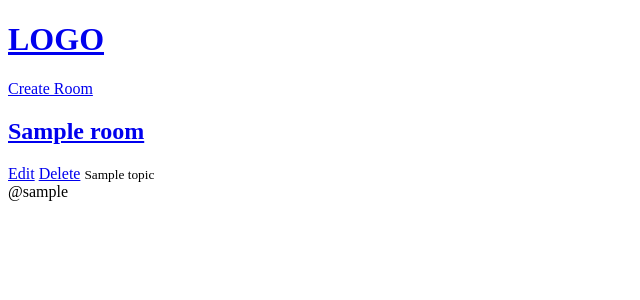
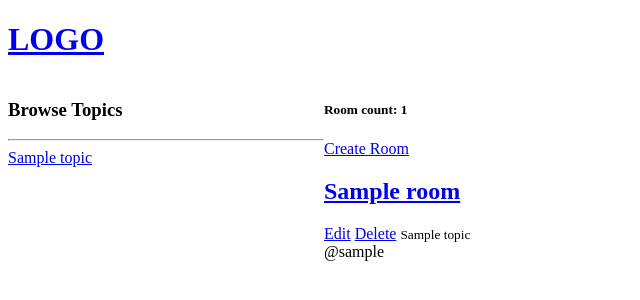
Before and after one commit to VirajAdiga/studymate, a Django app: page / in a window 1280 px wide. Shown: the top 300 px of the page, without its empty margins (0-640 px from the left). Run offline with Django 4.2, Linux system fonts and the light colour scheme; tables that the repository leaves empty hold one stand-in row (values such as "Sample post").

Commit message:
Added search functionality

```diff
--- a/studymate/base/templates/base/home.html
+++ b/studymate/base/templates/base/home.html
@@ -2,7 +2,26 @@
 
 {% block content %}
 
+<style>
+    .home-container{
+        display: grid;
+        grid-template-columns: 1fr 3fr;
+    }
+</style>
+
+<div class="home-container">
     <div>
+        <h3>Browse Topics</h3>
+        <hr>
+        {% for topic in topics %}
+            <div>
+                <a href="{% url 'home' %}?q={{ topic.name }}">{{ topic.name }}</a>
+            </div>
+        {% endfor %}
+    </div>
+
+    <div>
+        <h5>Room count: {{ room_count }}</h5>
         <a href="{% url 'create-room' %}">Create Room</a>
 
         <div>
@@ -17,5 +36,6 @@
             {% endfor %}
         </div>
     </div>
+</div>
 
 {% endblock content %}
--- a/studymate/base/urls.py
+++ b/studymate/base/urls.py
@@ -4,8 +4,9 @@ from . import views
 
 urlpatterns = [
     path("", views.home, name="home"),
+
     path("create-room/", views.create_room, name="create-room"),
+    path("rooms/<str:pk>/", views.get_room, name="get-room"),
     path("update-room/str<pk>/", views.update_room, name="update-room"),
     path("delete-room/str<pk>/", views.delete_room, name="delete-room"),
-    path("rooms/<str:pk>/", views.room, name="room")
 ]
--- a/studymate/base/views.py
+++ b/studymate/base/views.py
@@ -1,12 +1,20 @@
+from django.db.models import Q
 from django.shortcuts import render, redirect
 
 from base.forms import RoomForm
-from base.models import Room
+from base.models import Room, Topic
 
 
 def home(request):
-    rooms = Room.objects.all()
-    return render(request, "base/home.html", {"rooms": rooms})
+    q = request.GET.get('q') if request.GET.get('q') is not None else ""
+    rooms = Room.objects.filter(
+        Q(topic__name__icontains=q) |
+        Q(name__icontains=q) |
+        Q(description__icontains=q)
+    )
+    room_count = rooms.count()
+    topics = Topic.objects.all()
+    return render(request, "base/home.html", {"rooms": rooms, "topics": topics, "room_count": room_count})
 
 
 def create_room(request):
@@ -17,6 +25,12 @@ def create_room(request):
             form.save()
             return redirect("home")
     return render(request, "base/create_room.html", {"form": form})
+
+
+def get_room(request, pk):
+    room_requested = Room.objects.get(id=int(pk))
+    context = {"room": room_requested}
+    return render(request, "base/room.html", context)
 
 
 def update_room(request, pk):
@@ -36,9 +50,3 @@ def delete_room(request, pk):
         required_room.delete()
         return redirect("home")
     return render(request, "base/delete.html", {"obj": required_room})
-
-
-def room(request, pk):
-    room_requested = Room.objects.get(id=int(pk))
-    context = {"room": room_requested}
-    return render(request, "base/room.html", context)
```
Lines whose indentation alone changed are shown as unchanged.
